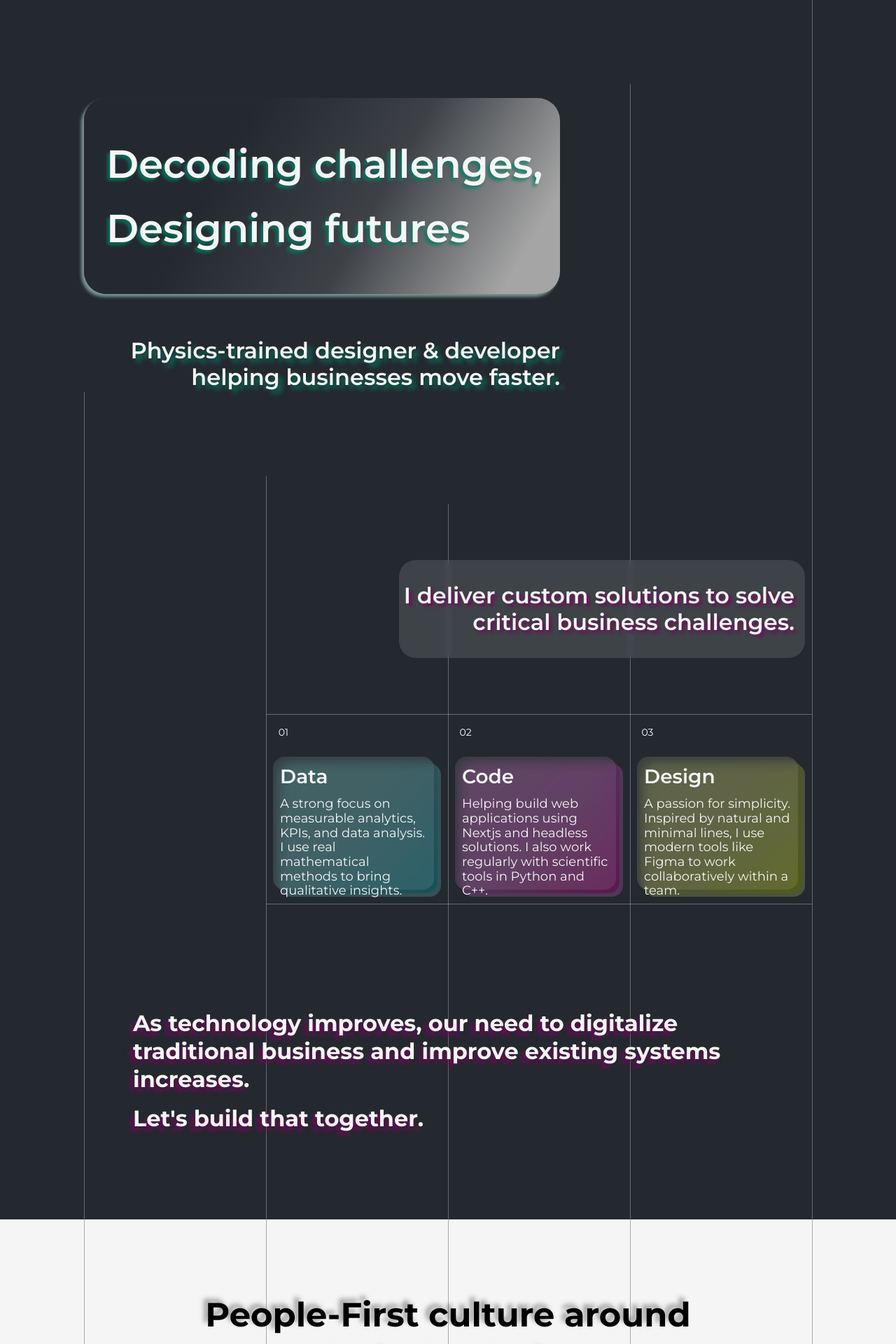
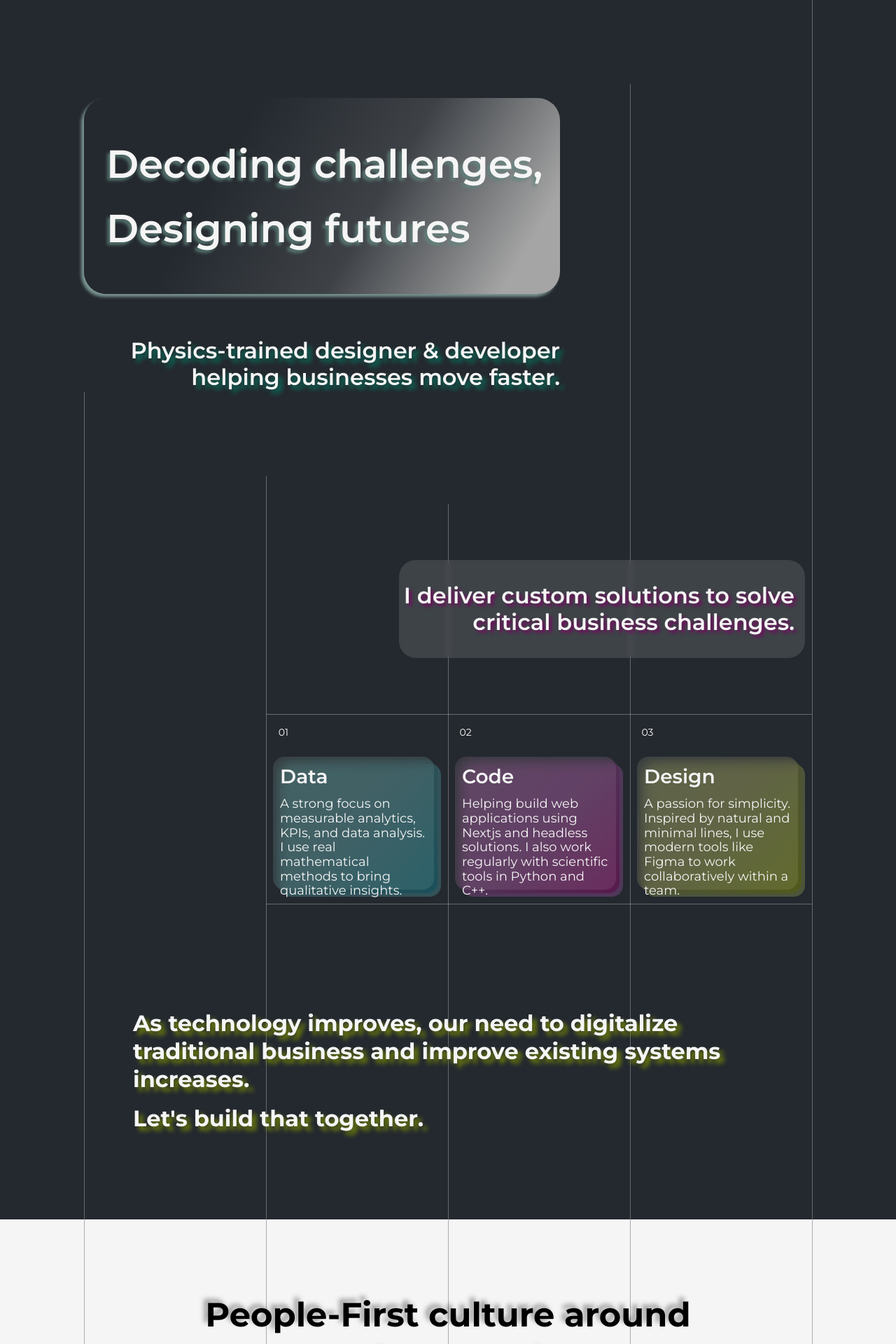
Before and after one commit to dysk0zero/Portfolio_Website, a Next.js app in the folder nextjs/: page / in a window 1280 px wide. Shown: the top 1920 px of the page at 70% size. Built offline with nearby package versions, Linux system fonts and the light colour scheme.

Commit message:
visual css changes

```diff
--- a/nextjs/src/app/components/home/statement03/index.tsx
+++ b/nextjs/src/app/components/home/statement03/index.tsx
@@ -5,14 +5,18 @@ function Statement03 () {
                 {Array.from({ length: 5 }).map((_, i) => (
                 <div
                     key={i}
-                    className="absolute top-0 bottom-0 w-px bg-white opacity-40"
+                    className="absolute top-0 bottom-0 w-px bg-white opacity-30"
                     style={{
                     left: `${(i / 4) * 100}%`,
                     }}
                 />
                 ))}
             </div>
-            <h5 className="w-[920px] h-[150px] ml-[60px] lg:text-[48px] font-bold text-shadow-[-4px_-4px_4px_rgba(145,145,145,0.6)]">
+            <h5
+                className="w-[920px] h-[150px] ml-[60px] lg:text-[48px]
+                z-20 font-bold
+                text-shadow-[-6px_-6px_6px_rgba(145,145,145,0.8)]"
+            >
                 From small freelance work to joining teams in enterprise projects.
             </h5>
         </main>
--- a/nextjs/src/app/globals.css
+++ b/nextjs/src/app/globals.css
@@ -14,7 +14,7 @@
 }
 @layer utilities {
   .text-shadow-hero {
-    text-shadow: -4px 4px 4px rgba(0,125,100,0.8);
+    text-shadow: -4px 4px 4px rgba(96, 133, 125, 0.8);
   }
   .text-shadow-hero-sub {
     text-shadow: 6px 6px 6px rgba(0,125,100,0.8);
@@ -23,7 +23,7 @@
     text-shadow: 4px 4px 4px rgba(125,0,100,0.8);
   }
   .text-shadow-statement01 {
-    text-shadow: -6px 6px 6px rgba(125,0,100,0.8);
+    text-shadow: 6px 6px 6px rgba(130,150,0,0.8);
   }
 }
 @theme{
```
